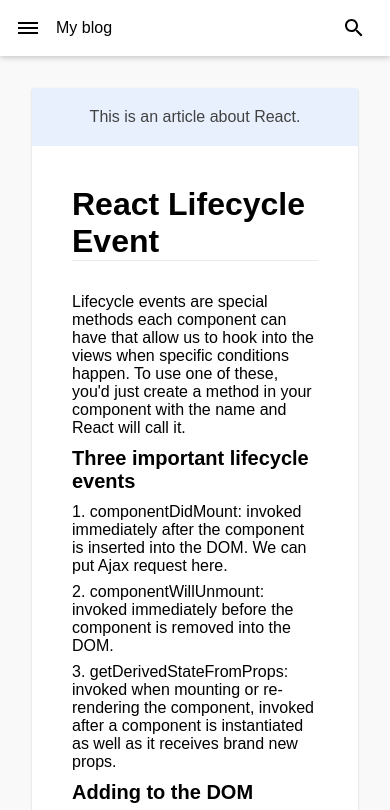
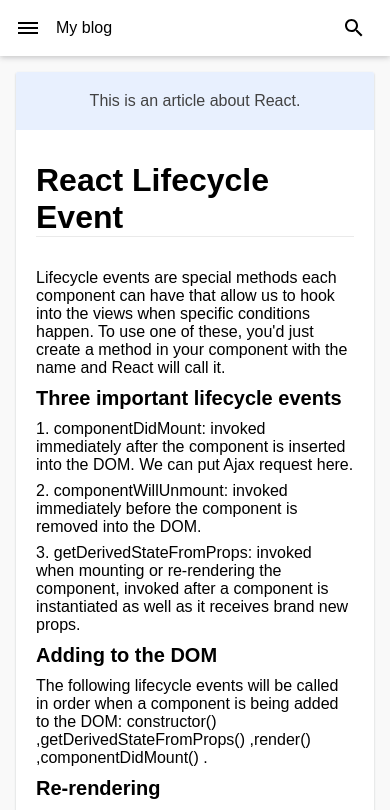
Before and after one commit to QiuranHu/Blog, a React (Create React App) app: page /web/react-lifecycle-event in a window 390 px wide. Shown: the top 810 px of the page. Built offline with nearby package versions, Linux system fonts and the light colour scheme.

Commit message:
modified:   src/App.css

```diff
--- a/src/App.css
+++ b/src/App.css
@@ -192,7 +192,9 @@
 #navbar-icon-search {
     display: none;
 }
+
 @media only screen and (max-width: 600px) {
+
     #navbar-icon-search {
         display: inline;
         cursor: pointer;
@@ -429,3 +431,12 @@
     top: 20px;
     cursor: pointer;
 }
+
+@media (max-width: 770px) {
+    .mainContent {
+        margin: 1em;
+    }
+    .article-content {
+        margin: 20px;
+    }
+}
```
